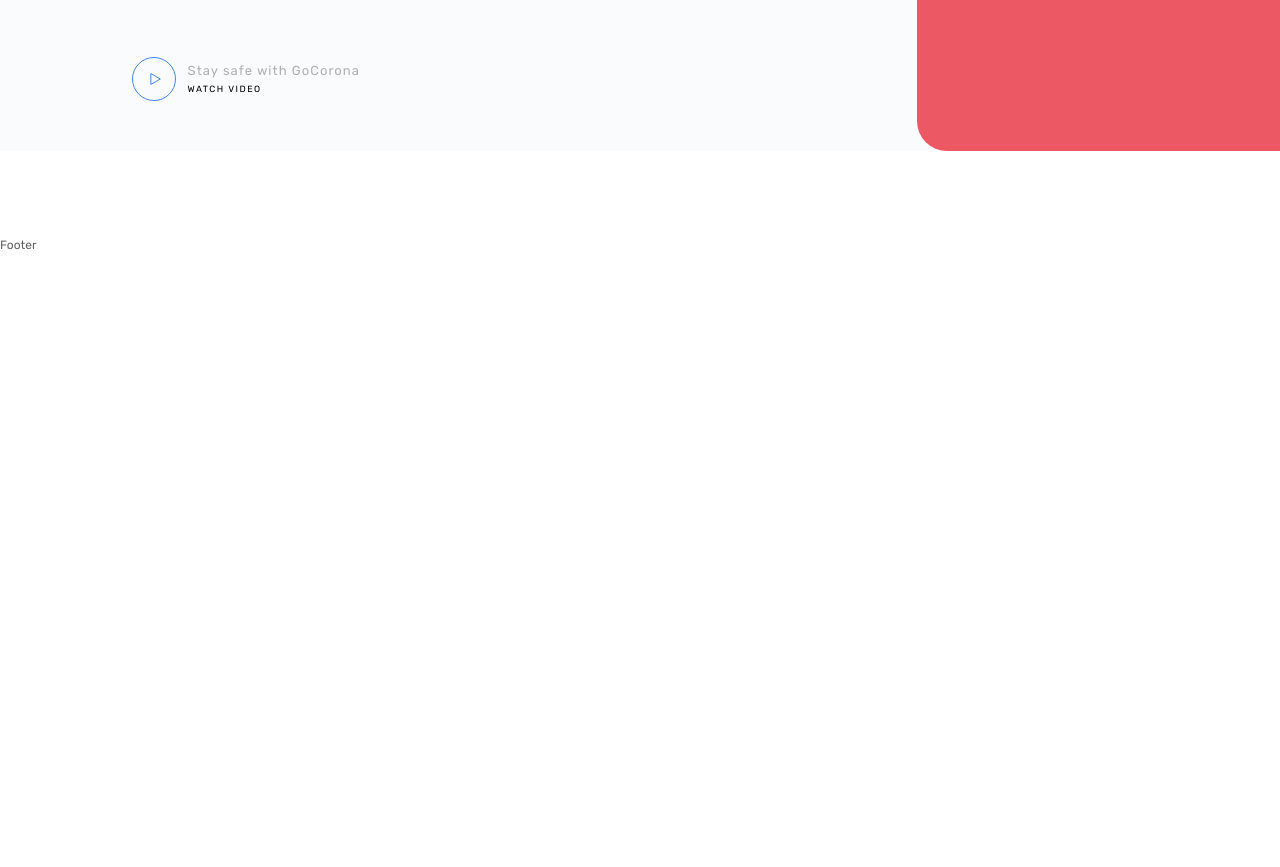
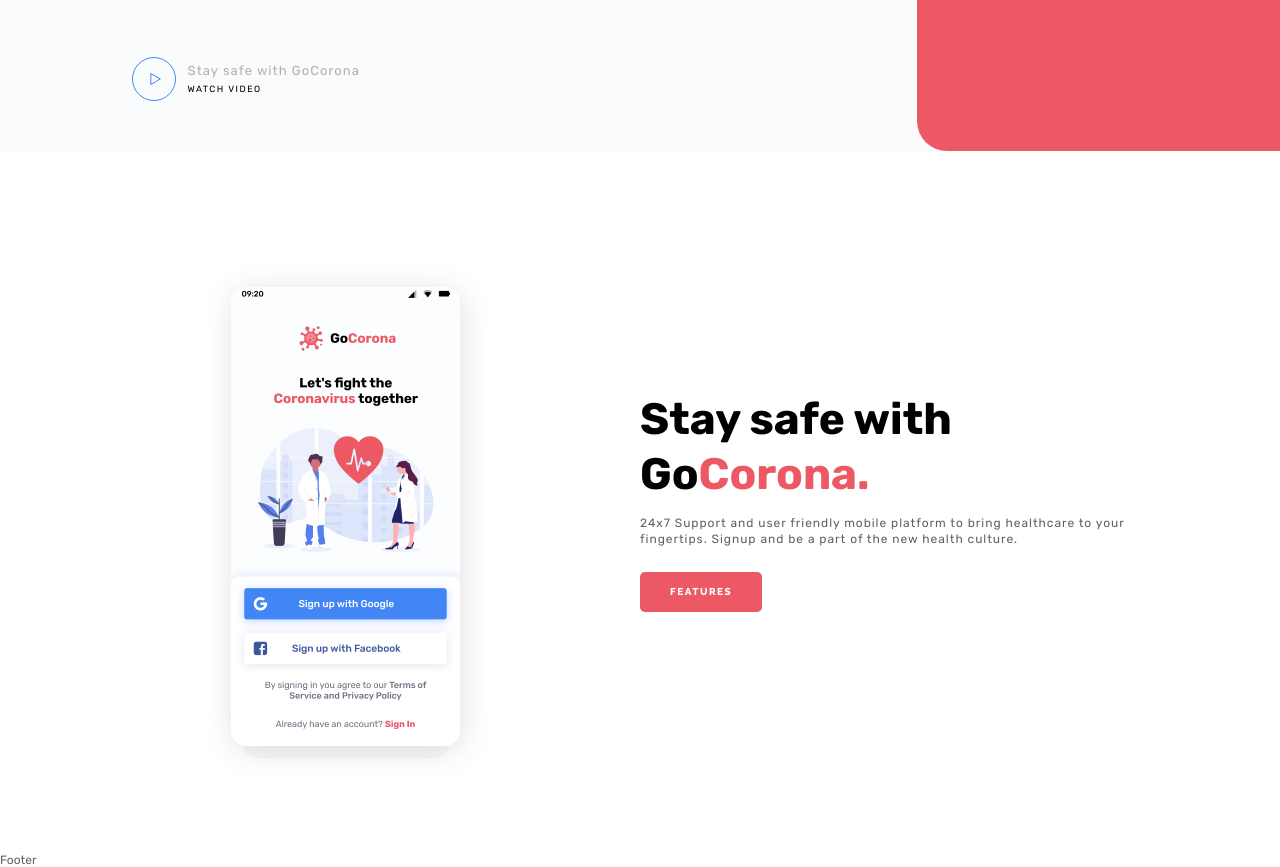
Before and after one commit to Ether861/GoCorona, a plain HTML site: page index.html in a window 1280 px wide. Shown: the part 548-1415 px from the top of the page. Before the commit the page ends 800 px from the top, so only its background shows below. Drawn offline with Linux system fonts and the light colour scheme.

Commit message:
Stay-safe

```diff
--- a/css/style.css
+++ b/css/style.css
@@ -463,3 +463,44 @@
 		padding: 0;
 	}
 }
+/* ============================ */
+
+.stay-safe {
+	padding: 80px 0;
+}
+.stay-safe__container {
+	display: flex;
+	align-items: center;
+}
+.stay-safe__media {
+	flex: 0 1 50%;
+	padding: 0px 0px 0px 47px;
+}
+.stay-safe__content {
+	flex: 0 1 50%;
+}
+.stay-safe__block-text {
+}
+.media-stay-safe {
+	padding: 56px 0px 27px 0px;
+	width: 373px;
+	text-align: center;
+	position: relative;
+}
+.media-stay-safe__image {
+	display: inline-block;
+	box-shadow: 2px 4px 32px rgba(0, 0, 0, 0.12);
+	border-radius: 16px;
+	position: relative;
+}
+.media-stay-safe__image::after {
+	content: "";
+	position: absolute;
+	left: 12px;
+	bottom: -12px;
+	width: 206px;
+	height: 27px;
+	background: rgba(240, 240, 240, 0.49);
+	border-radius: 16px;
+	z-index: -1;
+}
--- a/index.html
+++ b/index.html
@@ -4,7 +4,7 @@
 		<meta charset="UTF-8" />
 		<meta http-equiv="X-UA-Compatible" content="IE=edge" />
 		<meta name="viewport" content="width=device-width, initial-scale=1.0" />
-		<link rel="shortcut icon" href="img/favicon.ico">
+		<link rel="shortcut icon" href="img/favicon.ico" />
 		<link
 			href="https://fonts.googleapis.com/css?family=Rubik:regular,700&display=swap"
 			rel="stylesheet"
@@ -90,6 +90,32 @@
 						</div>
 					</div>
 				</section>
+				<section class="stay-safe">
+					<div class="stay-safe__container">
+						<div class="stay-safe__media">
+							<div class="media-stay-safe">
+								<div class="media-stay-safe__image">
+									<img src="img/stay-safe/app.png" alt="Application" />
+								</div>
+							</div>
+						</div>
+						<div class="stay-safe__content">
+							<div class="stay-safe__block-text block-text">
+								<h2 class="block-text__title">
+									Stay safe with Go<span>Corona.</span>
+								</h2>
+								<div class="block-text__text">
+									24x7 Support and user friendly mobile platform to
+									bring healthcare to your fingertips. Signup and be a
+									part of the new health culture.
+								</div>
+								<a href="" class="block-text__button button"
+									>Features</a
+								>
+							</div>
+						</div>
+					</div>
+				</section>
 			</main>
 			<footer class="footer">Footer</footer>
 		</div>
```
Also changed, not shown: img/stay-safe/app.png (added).
